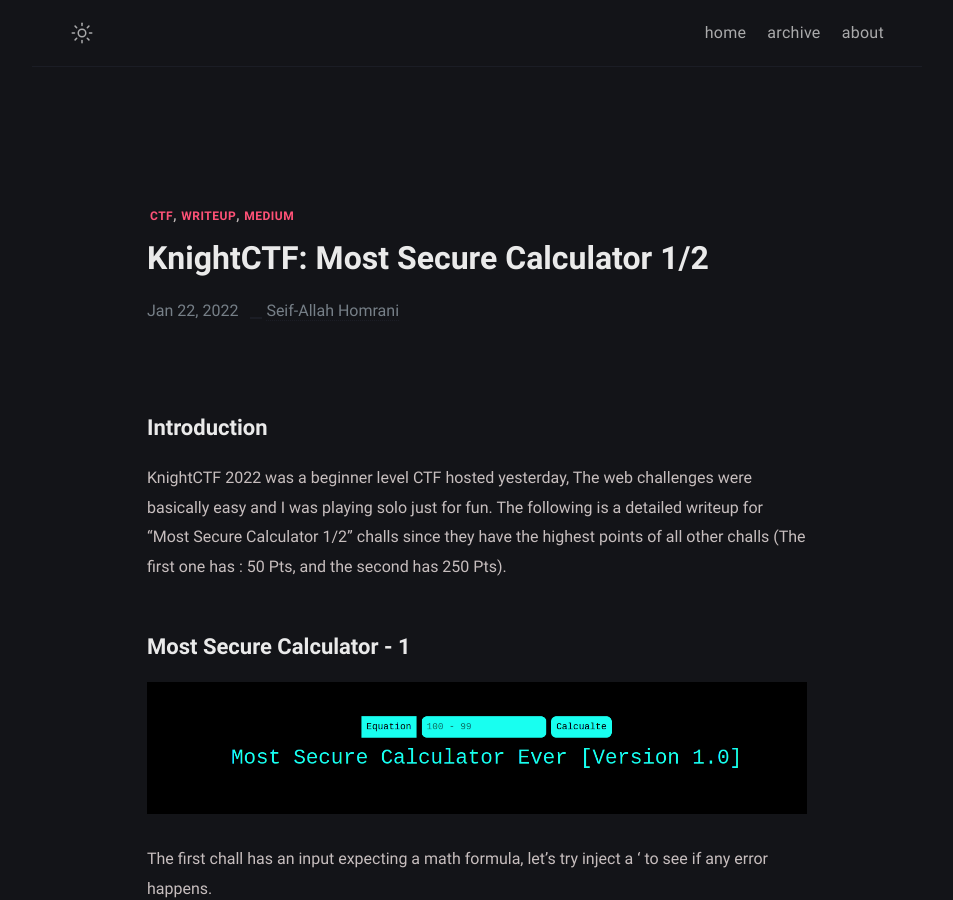
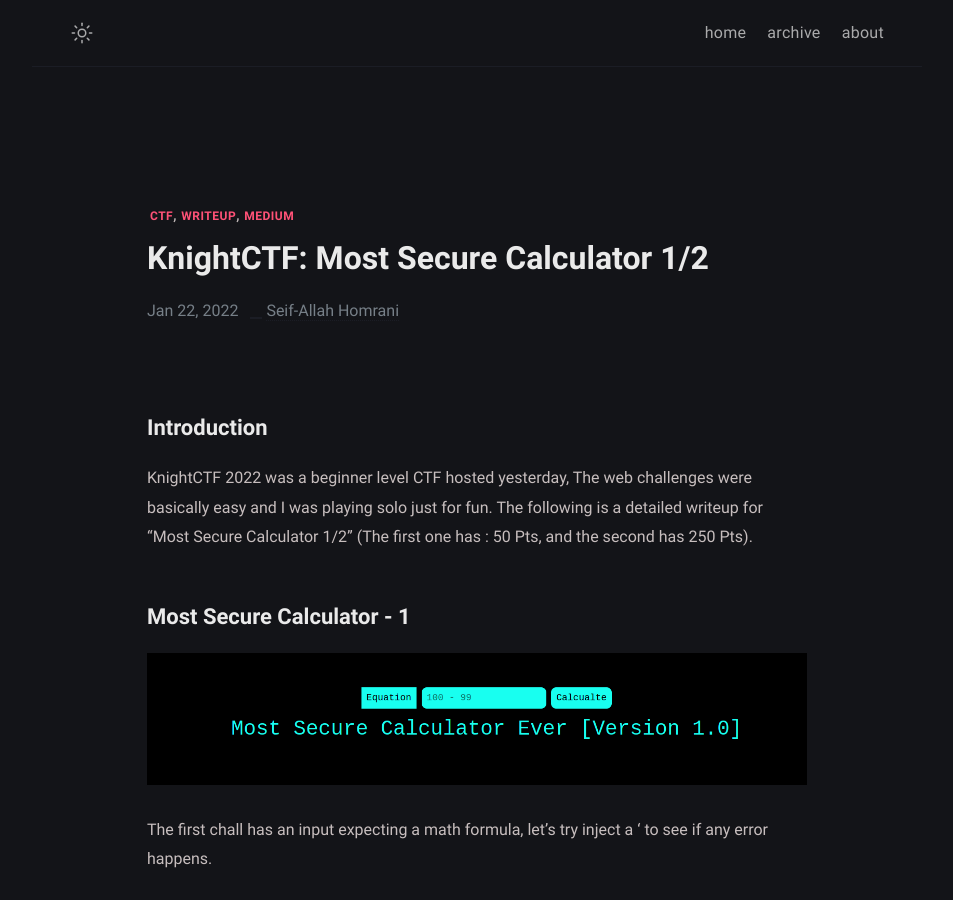
Before and after one commit to seifallahhomrani1/seifallahhomrani1.github.io, a Jekyll site: the page built from _posts/WriteUps/2022-01-22-SecureCalculator.md, in a window 1280 px wide and 900 px high. Shown: the whole window, without its empty margins (163-1116 px from the left). Built offline with Jekyll 4.4.1, drawn with Linux system fonts in a browser that asks for light colours; some of the changed lines change nothing that is shown; some of the changed text lies outside the part shown.

Commit message:
text fix

```diff
--- a/_posts/WriteUps/2022-01-22-SecureCalculator.md
+++ b/_posts/WriteUps/2022-01-22-SecureCalculator.md
@@ -11,7 +11,7 @@
 
 ## Introduction
 
-KnightCTF 2022 was a beginner level CTF hosted yesterday, The web challenges were basically easy and I was playing solo just for fun. The following is a detailed writeup for "Most Secure Calculator 1/2" challs since they have the highest points of all other challs (The first one has : 50 Pts, and the second has 250 Pts).
+KnightCTF 2022 was a beginner level CTF hosted yesterday, The web challenges were basically easy and I was playing solo just for fun. The following is a detailed writeup for "Most Secure Calculator 1/2" (The first one has : 50 Pts, and the second has 250 Pts).
 
 ## Most Secure Calculator - 1
 
@@ -38,9 +38,9 @@
 
 ![sec2](/assets/images/ctf/knight/sec2.png)
 
-Same as the first chall, but this one it executes some input filter to execute only numbers and symbols
+Same as the first chall, but this one has some filter running to make sure that the input accepts only numbers and symbols
 
-![sec2_comment](/assets/images/ctf/knight/sec2_comment_.png)
+![sec2_comment](/assets/images/ctf/knight/sec2_comment.png)
 
 The main idea was to try to find a way to inject some code only by numbers, doing some google-fu results in this [stackoverflow thread](https://stackoverflow.com/questions/27468974/php-convert-an-octal-characters-to-string)
 
```
